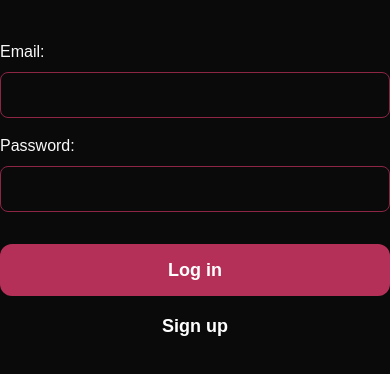
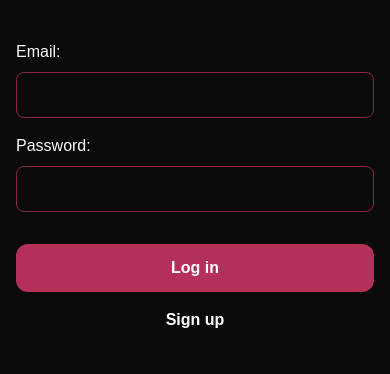
Before and after one commit to raulsaavedra/crochet-pattern-helper, a Next.js app: page /login in a window 390 px wide. Shown: the top 374 px of the page. Built offline with nearby package versions, Linux system fonts and the light colour scheme; no server answers.

Commit message:
fix: spaces project

```diff
--- a/src/app/layout.tsx
+++ b/src/app/layout.tsx
@@ -30,11 +30,11 @@ export default async function RootLayout({
   return (
     <html lang="en">
       <body
-        className={`${geistSans.variable} ${geistMono.variable} antialiased`}
+        className={`${geistSans.variable} ${geistMono.variable} antialiased bg-neutral-950`}
       >
-        <div className="bg-neutral-950 text-neutral-50 min-h-screen">
+        <div className="text-neutral-50 min-h-screen">
           {authData?.user && <Signout />}
-          <div className="max-w-lg mx-auto pt-10">{children}</div>
+          <div className="max-w-lg px-4 mx-auto pt-10">{children}</div>
         </div>
       </body>
     </html>
--- a/src/components/Button.tsx
+++ b/src/components/Button.tsx
@@ -34,8 +34,8 @@ const Button = ({
         },
         size: {
           small: "p-2 px-4 gap-2.5",
-          medium: "p-3 px-6 text-lg gap-3",
-          large: "p-4 px-8 text-lg gap-3",
+          medium: "p-3 md:px-6 text-base md:text-lg gap-3",
+          large: "p-4  md:px-8 text-base md:text-lg gap-3",
         },
       },
       compoundVariants: [
--- a/src/components/ProjectCard/ProjectCard.tsx
+++ b/src/components/ProjectCard/ProjectCard.tsx
@@ -59,7 +59,7 @@ function ProjectCard({
   return (
     <div
       key={project.slug}
-      className="p-6 px-8 border border-primary-light rounded-lg"
+      className="py-6 px-6 md:px-8 border border-primary-light rounded-lg"
     >
       <h2 className="text-lg font-semibold">{project.name}</h2>
       {project.description && (
@@ -70,6 +70,7 @@ function ProjectCard({
           <Eye size={20} />
           <span>View</span>
         </Button>
+        <div className="flex flex-1 gap-8">
           <Button size="small" variant="ghost" onClick={onEdit}>
             <Pencil size={20} />
             <span>Edit</span>
@@ -92,6 +93,7 @@ function ProjectCard({
           </div>
         </div>
       </div>
+    </div>
   );
 }
 
--- a/src/components/ProjectSingle/ProjectSingle.tsx
+++ b/src/components/ProjectSingle/ProjectSingle.tsx
@@ -16,10 +16,10 @@ function ProjectSingle({ project }: ProjectSingleProps) {
           <span>Back to projects</span>
         </Button>
       </div>
-      <div className="border border-primary-light px-8 py-8 rounded-lg">
+      <div className="border border-primary-light px-6 lg:px-8 py-8 rounded-lg">
         <div className="flex flex-col gap-4 mb-6">
-          <h1 className="text-2xl font-bold">{project.name}</h1>
-          <p className="text-lg">{project.description}</p>
+          <h1 className="text-2xl md:text-3xl font-bold">{project.name}</h1>
+          <p className="text-base md:text-lg">{project.description}</p>
         </div>
         <StitchCounter project={project} />
       </div>
--- a/src/components/Signout/Signout.tsx
+++ b/src/components/Signout/Signout.tsx
@@ -7,7 +7,7 @@ import { LogOut } from "lucide-react";
 function Signout() {
   return (
     <div className="max-w-4xl mx-auto pt-8">
-      <form action={signOut} className="flex justify-end">
+      <form action={signOut} className="flex justify-end pr-4">
         <Button variant="ghost" type="submit">
           Signout
           <LogOut size={20} />
--- a/src/components/StitchCounter/StitchCounter.tsx
+++ b/src/components/StitchCounter/StitchCounter.tsx
@@ -47,13 +47,13 @@ function StitchCounter({ project }: { project: TProject }) {
   return (
     <div className="flex flex-col gap-6">
       <div className="flex flex-col gap-2">
-        <p className="flex items-center gap-4 text-2xl font-bold">
-          <Volleyball className="text-primary-light" size={24} /> Row:{" "}
-          {currentRow} / {totalRows}
+        <p className="flex items-center gap-4 text-xl md:text-2xl font-bold">
+          <Volleyball className="text-primary-light w-5 h-5 md:w-6 md:h-6" />{" "}
+          Row: {currentRow} / {totalRows}
         </p>
-        <p className="flex items-center gap-4 text-2xl font-bold">
-          <Repeat className="text-primary-light" size={24} /> Repeat:{" "}
-          {currentRepeat} / {totalRepeats}
+        <p className="flex items-center gap-4 text-xl md:text-2xl font-bold">
+          <Repeat className="text-primary-light w-5 h-5 md:w-6 md:h-6" />{" "}
+          Repeat: {currentRepeat} / {totalRepeats}
         </p>
       </div>
       <div className="flex justify-start">
```
Lines whose indentation alone changed are shown as unchanged.
